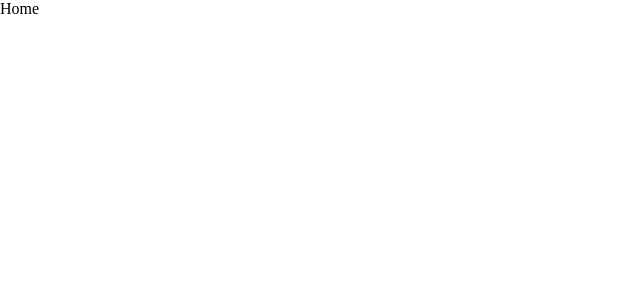
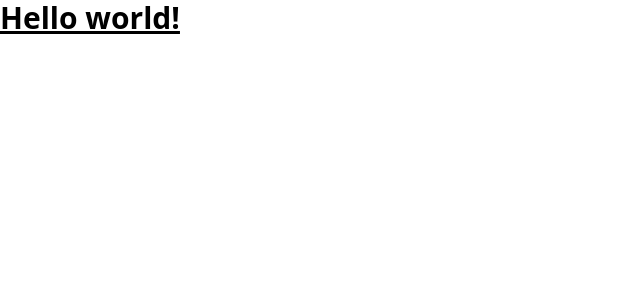
Before and after one commit to tetap/tetap-demo, a Vue app in the folder packages/main/: page / in a window 1280 px wide. Shown: the top 300 px of the page, without its empty margins (0-640 px from the left). Built offline with nearby package versions, Linux system fonts and the light colour scheme.

Commit message:
✨ feat: 增加tailwind

```diff
--- a/packages/main/package.json
+++ b/packages/main/package.json
@@ -31,7 +31,10 @@
     "@types/lodash": "^4.14.183",
     "@types/node": "^18.7.6",
     "@vitejs/plugin-vue": "^3.0.3",
+    "autoprefixer": "^10.4.14",
+    "postcss": "^8.4.27",
     "sass": "^1.54.4",
+    "tailwindcss": "^3.3.3",
     "typescript": "^4.6.4",
     "unplugin-vue-components": "^0.22.4",
     "vite": "^3.0.7",
--- /dev/null
+++ b/packages/main/postcss.config.js
@@ -0,0 +1,6 @@
+module.exports = {
+  plugins: {
+    tailwindcss: {},
+    autoprefixer: {},
+  },
+}
--- a/packages/main/src/pages/HomeView.vue
+++ b/packages/main/src/pages/HomeView.vue
@@ -1,5 +1,5 @@
 <template>
-  <div>Home</div>
+  <h1 class="text-3xl font-bold underline">Hello world!</h1>
 </template>
 
 <script setup lang="ts"></script>
--- a/packages/main/src/theme/global.scss
+++ b/packages/main/src/theme/global.scss
@@ -1 +1,4 @@
-@import 'normalize.css'
+@import 'normalize.css';
+@tailwind base;
+@tailwind components;
+@tailwind utilities;
--- /dev/null
+++ b/packages/main/tailwind.config.js
@@ -0,0 +1,8 @@
+/** @type {import('tailwindcss').Config} */
+module.exports = {
+  content: ['./index.html', './src/**/*.{vue,js,ts,jsx,tsx}'],
+  theme: {
+    extend: {}
+  },
+  plugins: []
+}
--- a/packages/main/vite.config.ts
+++ b/packages/main/vite.config.ts
@@ -17,7 +17,7 @@ export default defineConfig({
   },
   build: {
     chunkSizeWarningLimit: 2048,
-    sourcemap: false,
+    sourcemap: false
   },
   resolve: {
     alias: {
```
Also changed, not shown: 1 other file (tests, documents, lock files or other folders).
